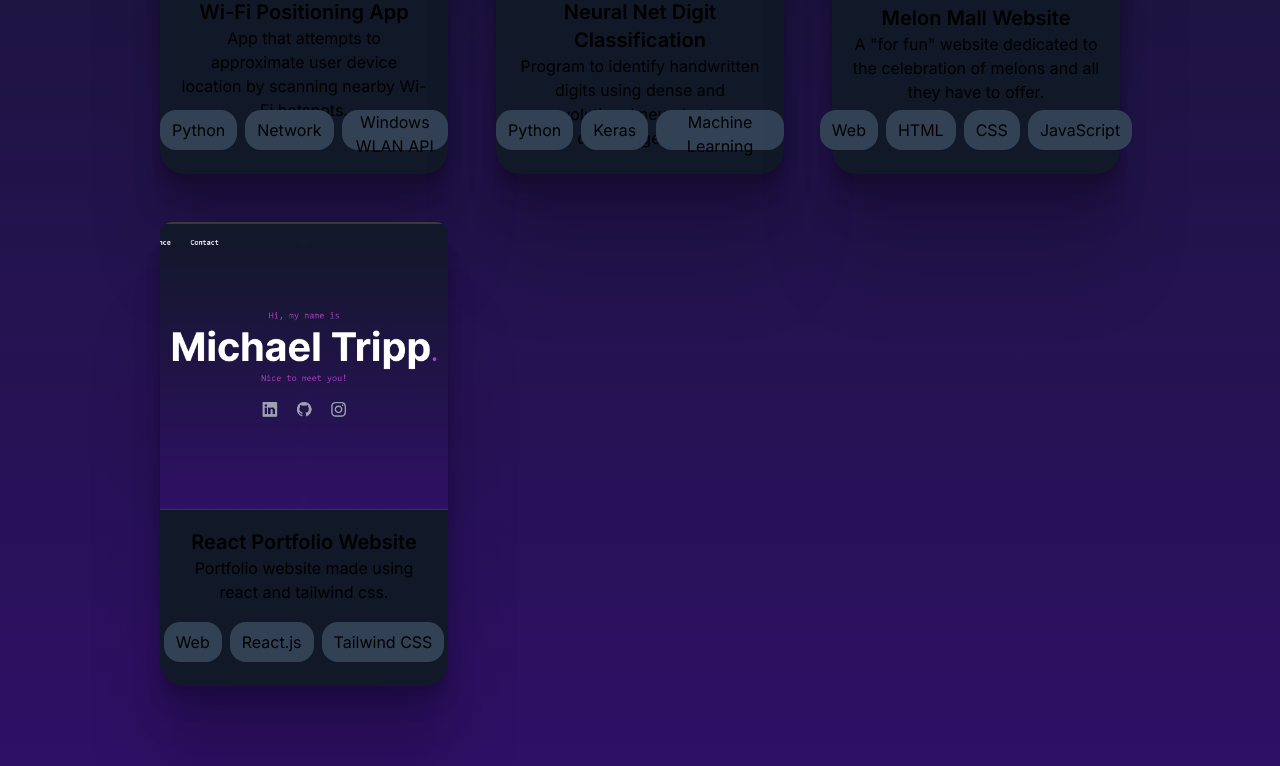
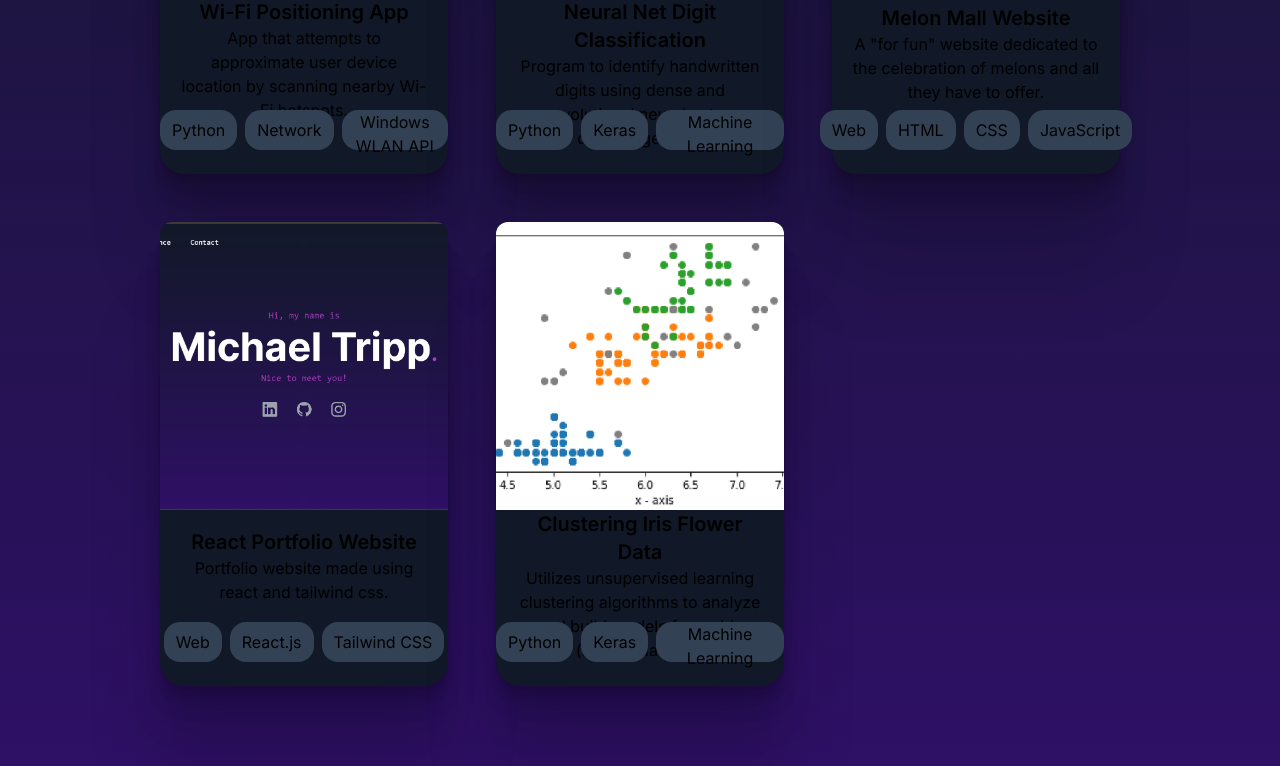
Before and after one commit to mctripp10/mctripp10.github.io, a Next.js app: page /pages/projects in a window 1280 px wide. Shown: the part 590-1356 px from the top of the page. Built offline with nearby package versions, Linux system fonts and the light colour scheme.

Commit message:
Added new project to project section
-Added new project (clustering iris flower data)
-Changed transition of link icons on home page to also transition the white color change with the scale

```diff
--- a/app/components/ProjectsSection.jsx
+++ b/app/components/ProjectsSection.jsx
@@ -33,7 +33,16 @@ const projectsData = [
         image: '/images/projects/react-portfolio-proj.png',
         src: 'https://github.com/Mctripp10/react-portfolio',
         tags: ['All', 'Web', 'React.js', 'Tailwind CSS']
+    },
+    {
+        id: 5,
+        title: 'Clustering Iris Flower Data',
+        description: 'Utilizes unsupervised learning clustering algorithms to analyze and build models for an Iris (flower) data set.',
+        image: '/images/projects/clustering-iris-flower-data-proj.png',
+        src: 'https://github.com/Mctripp10/clustering-iris-flower-data',
+        tags: ['All', 'Python', 'Keras', 'Machine Learning']
     }
+
 ]
 
 const ProjectsSection = () => {
--- a/app/pages/home/page.js
+++ b/app/pages/home/page.js
@@ -46,9 +46,9 @@ export default function Home() {
                 Nice to meet you!
               </h3>
               <div className="text-5xl flex justify-center gap-16 pt-10 text-gray-600 dark:text-gray-400">
-                <a className="transition-transform duration-300 hover:scale-110 hover:text-gray-300" href="https://www.linkedin.com/in/michaelctripp/" target="_blank"><BsLinkedin /></a>
-                <a className="transition-transform duration-300 hover:scale-110 hover:text-gray-300" href="https://github.com/Mctripp10" target="_blank"><BsGithub /></a>
-                <a className="transition-transform duration-300 hover:scale-110 hover:text-gray-300" href="https://www.instagram.com/mc_tripp/" target="_blank"><BsInstagram /></a>
+                <a className="transition-all duration-300 hover:scale-110 hover:text-gray-300" href="https://www.linkedin.com/in/michaelctripp/" target="_blank"><BsLinkedin /></a>
+                <a className="transition-all duration-300 hover:scale-110 hover:text-gray-300" href="https://github.com/Mctripp10" target="_blank"><BsGithub /></a>
+                <a className="transition-all duration-300 hover:scale-110 hover:text-gray-300" href="https://www.instagram.com/mc_tripp/" target="_blank"><BsInstagram /></a>
               </div>
           </div>
             </div>
```
Also changed, not shown: public/images/projects/clustering-iris-flower-data-proj-dbscan.png (added), public/images/projects/clustering-iris-flower-data-proj.png (added).
